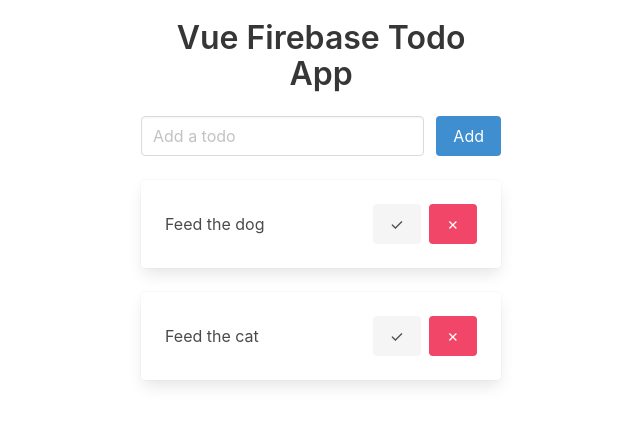
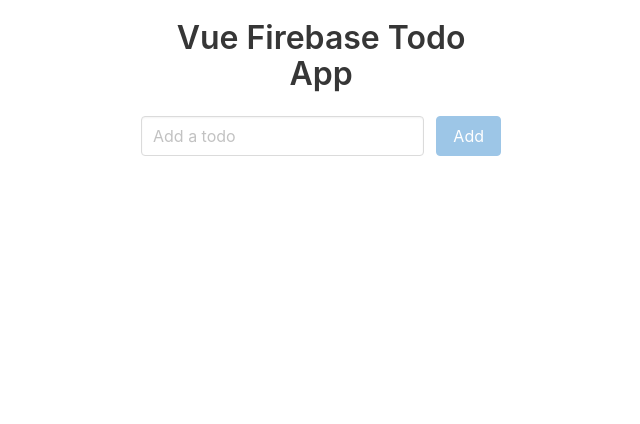
Before and after one commit to aeconick/vue-firebase-todo, a Vue app: page / in a window 1280 px wide. Shown: the top 424 px of the page, without its empty margins (319-959 px from the left). Built offline with nearby package versions, Linux system fonts and the light colour scheme.

Commit message:
Add todos from input

```diff
--- a/package.json
+++ b/package.json
@@ -9,6 +9,7 @@
   },
   "dependencies": {
     "bulma": "^0.9.4",
+    "uuid": "^9.0.0",
     "vue": "^3.3.4"
   },
   "devDependencies": {
--- a/src/App.vue
+++ b/src/App.vue
@@ -5,16 +5,18 @@
       Vue Firebase Todo App
     </div>
 
+    <form @submit.prevent="addTodo">
       <div class="field is-grouped mb-5">
         <p class="control is-expanded">
-        <input class="input" type="text" placeholder="Add a todo">
+          <input v-model="newTodoContent" class="input" type="text" placeholder="Add a todo">
         </p>
         <p class="control">
-        <a class="button is-info">
+          <button :disabled="!newTodoContent" class="button is-info">
             Add
-        </a>
+          </button>
         </p>
       </div>
+    </form>
 
     <div v-for="todo in todos" class="card mb-5">
       <div class="card-content">
@@ -43,19 +45,33 @@
 
 <script setup>
 import { ref } from 'vue';
+import { v4 as uuidv4 } from 'uuid';
 
 const todos = ref([
-  {
-    id: '1',
-    content: 'Feed the dog',
-    done: false,
-  },
-  {
-    id: '2',
-    content: 'Feed the cat',
+  // {
+  //   id: '1',
+  //   content: 'Feed the dog',
+  //   done: false,
+  // },
+  // {
+  //   id: '2',
+  //   content: 'Feed the cat',
+  //   done: false,
+  // }
+]);
+
+const newTodoContent = ref('');
+
+const addTodo = () => {
+  const newTodo = {
+    id: uuidv4(),
+    content: newTodoContent.value,
     done: false,
   }
-])
+  todos.value.unshift(newTodo);
+  newTodoContent.value = '';
+}
+
 </script>
 
 <style>
```
Also changed, not shown: 2 other files (tests, documents, lock files or other folders). Lines whose indentation alone changed are shown as unchanged.
